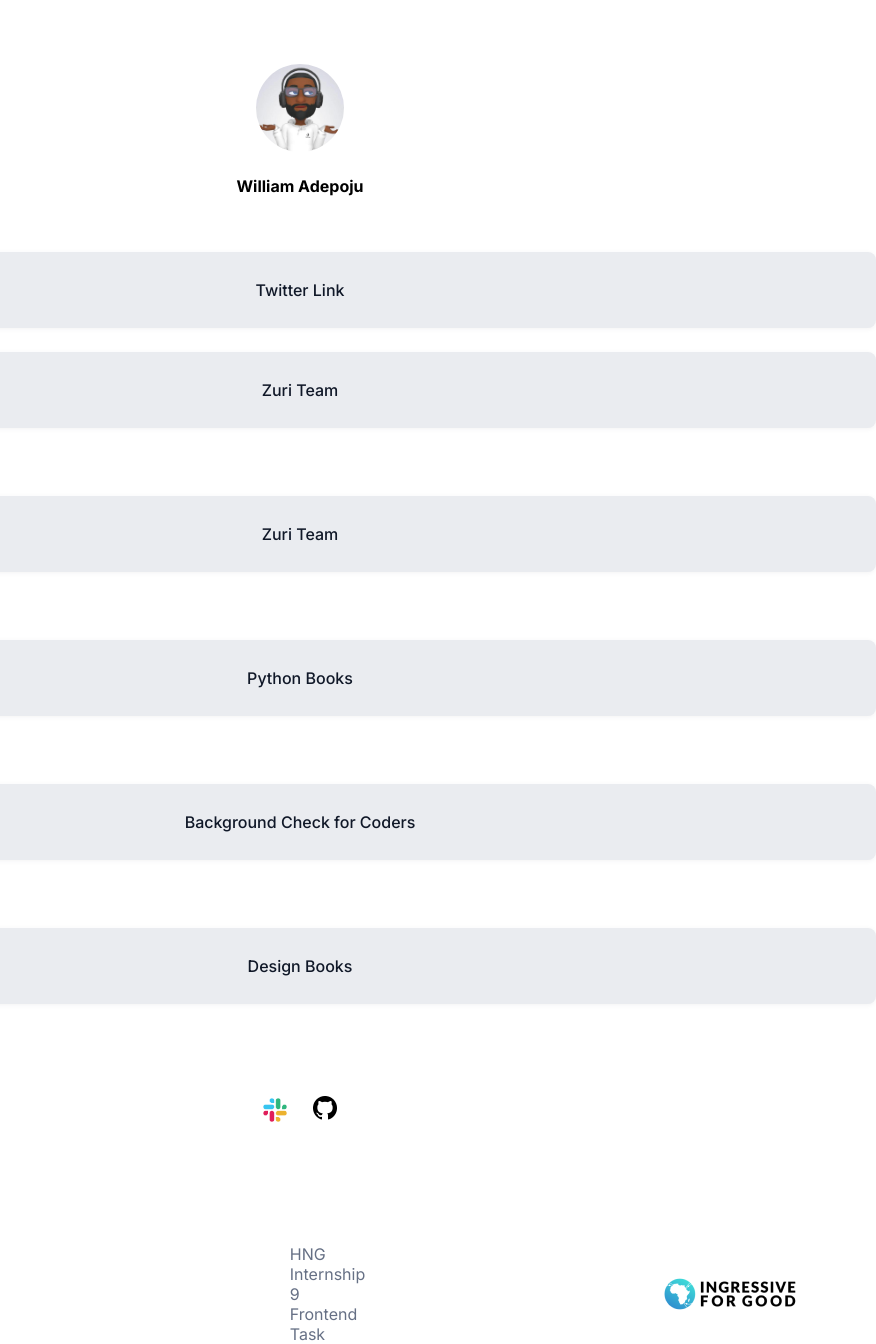
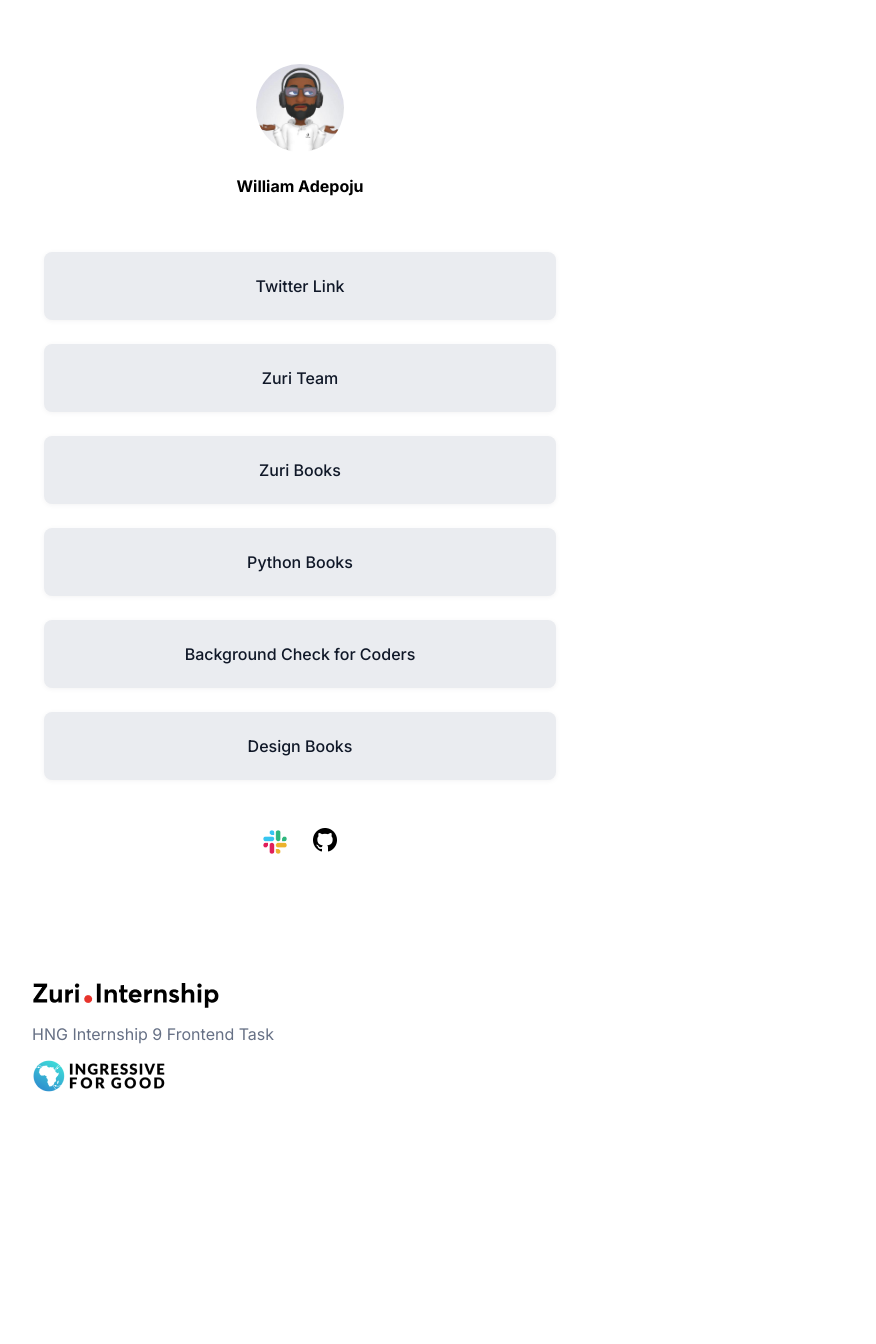
Before and after one commit to Bill-Adepoju/Simple-Links-Tracker, a React (Vite) app in the folder Dashboard task/: page / in a window 600 px wide. Shown: the top 1344 px of the page, 876 px wide, since content can reach past the window. After the commit the page ends 1124 px from the top, so only its background shows below. Built offline with nearby package versions, Linux system fonts and the light colour scheme.

Commit message:
Ädd othrt breakpoints for mediaquery

```diff
--- a/Dashboard task/src/components/Links.jsx
+++ b/Dashboard task/src/components/Links.jsx
@@ -2,11 +2,11 @@
     return(
         <div className="links-wrapper">
             <a href="https://twitter.com/iwillbegod_" className="link-button">Twitter Link</a>
-            <a href="https://training.zuri.team/" id="btn__zuri" className="link-button">Zuri Team</a> <br />
-            <a href="http://books.zuri.team/" id="books" className="link-button">Zuri Team</a> <br />
-            <a href="https://books.zuri.team/python-for-beginners?ref_id=William" id="book__python" className="link-button">Python Books</a> <br />
-            <a href="https://background.zuri.team/" id="pitch" className="link-button">Background Check for Coders</a>  <br />
-            <a href="https://books.zuri.team/design-rules" id="book__design" className="link-button">Design Books</a> <br />
+            <a href="https://training.zuri.team/" id="btn__zuri" className="link-button">Zuri Team</a>
+            <a href="http://books.zuri.team/" id="books" className="link-button">Zuri Books</a>
+            <a href="https://books.zuri.team/python-for-beginners?ref_id=William" id="book__python" className="link-button">Python Books</a>
+            <a href="https://background.zuri.team/" id="pitch" className="link-button">Background Check for Coders</a>
+            <a href="https://books.zuri.team/design-rules" id="book__design" className="link-button">Design Books</a>
         </div>
     )
 }
--- a/Dashboard task/src/index.css
+++ b/Dashboard task/src/index.css
@@ -71,7 +71,7 @@
   color: #667085;
 }
 
-@media only screen and (max-width : 375px){
+@media only screen and (min-width : 360px) and (max-width : 399px){
   .link-button{
     width: 21.5rem;
     height: 4.25rem;
@@ -84,7 +84,55 @@
     flex-direction: column;
     gap: 1rem;
     align-items: baseline;
-    /* justify-content: left; */
-    text-align: left;
+
   }
 }
+@media only screen and (min-width : 400px) and (max-width : 550px){
+  .link-button{
+    width: 24rem;
+    height: 4.25rem;
+
+
+  }
+
+  .footerWrap{
+    display: flex;
+    flex-direction: column;
+    gap: 1rem;
+    align-items: baseline;
+  }
+}
+
+@media only screen and (min-width : 551px) and (max-width : 699px){
+  .link-button{
+    width: 32rem;
+    height: 4.25rem;
+
+
+  }
+
+  .footerWrap{
+    display: flex;
+    flex-direction: column;
+    gap: 1rem;
+    align-items: baseline;
+  }
+}
+
+
+@media only screen and (min-width : 700px) and (max-width : 1000px){
+  .link-button{
+    width: 42rem;
+    height: 4.25rem;
+
+
+  }
+
+  .footerWrap{
+    display: flex;
+
+    gap: 4rem;
+    align-items: center;
+
+  }
+}
```
